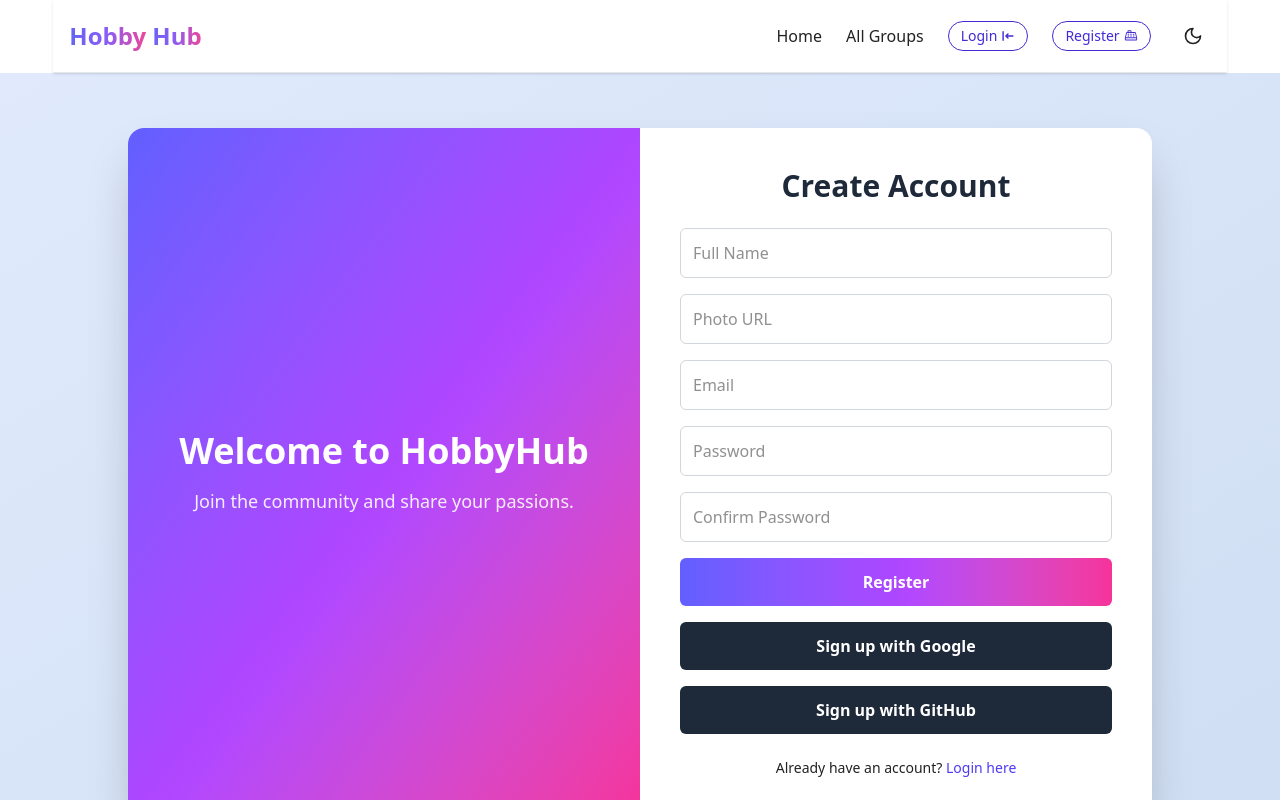
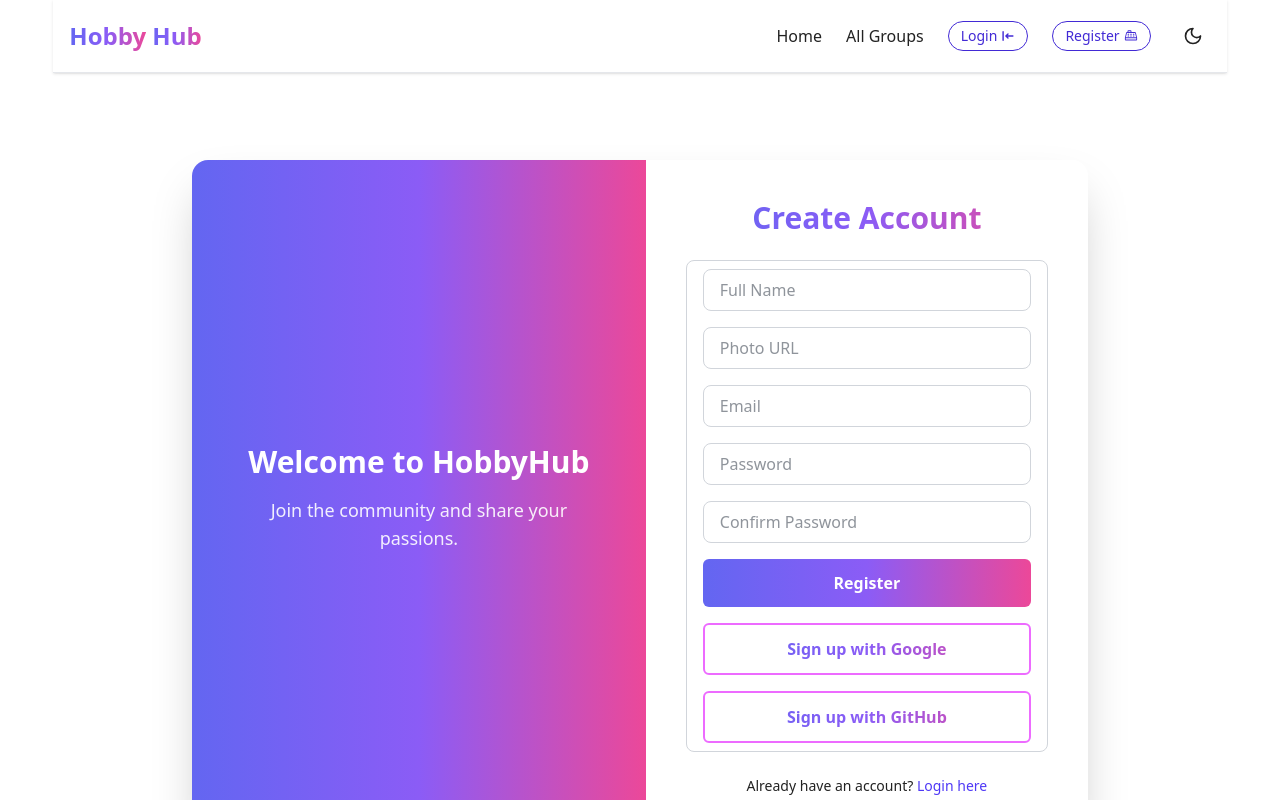
Before and after one commit to tanziamourin/hobby-hub-client-side, a React (Vite) app: page /register in a window 1280 px wide. Shown: the top 800 px of the page. Built offline with nearby package versions, Linux system fonts and the light colour scheme; no server answers.

Commit message:
register page done

```diff
--- a/src/index.css
+++ b/src/index.css
@@ -2,12 +2,15 @@
 @import "tailwindcss";
 @plugin "daisyui";
 
+/* theme color  */
+:root{
+  background-color: var(--bg-base);
+
+  color: var(--text-base);
+  transition: background-color 0.3s ease, color 0.3s ease;
+}
 
 
-.background{
-  background: linear-gradient(to right, #6366f1, #8b5cf6, #ec4899) !important;
-
-}
 
   .light {
   --primary: #6366f1;
@@ -18,8 +21,6 @@
 }
 
 
-
-
 .dark {
   --primary: #6366f1;
   --secondary: #8b5cf6;
@@ -28,9 +29,28 @@
   --text-base: #f5f5f5;
 }
 
+/* for background color  */
+.background{
+  background: linear-gradient(to right, #6366f1, #8b5cf6, #ec4899) !important;
+
+}
+
+/* for text color  */
+.text {
+  background: linear-gradient(to right, #6366f1, #8b5cf6, #ec4899);
+  -webkit-background-clip: text;
+  -webkit-text-fill-color: transparent;
+}
 
 
-/* Custom active link styles */
+/* Hover gradient background for buttons */
+.hover\:gradient-hover:hover {
+  background: linear-gradient(to right, #6366f1, #8b5cf6, #ec4899) !important;
+  color: white !important;
+  border-color: transparent !important;
+  transition: all 0.3s ease;
+}
+/* Custom active  styles */
 .active-link {
   font-weight: 600;
   position: relative;
@@ -57,33 +77,29 @@
   -webkit-text-fill-color: transparent;
 }
 
-.text {
-  background: linear-gradient(to right, #6366f1, #8b5cf6, #ec4899);
-  -webkit-background-clip: text;
-  -webkit-text-fill-color: transparent;
-}
-.custom-input:focus {
+/* input color  */
 
-  box-shadow: 0 0 0 2px rgba(99, 102, 241, 0.5); /* focus:ring-indigo-400 */
-}
-
-/* 🌙 Dark Mode Support (requires `dark` class on <html> or <body>) */
-.dark .custom-input {
-  border-color: #4b5563; /* dark:border-gray-600 */
-  background-color: #1f2937; /* dark:bg-gray-800 */
-  color: #f3f4f6; /* dark:text-gray-100 */
-}
 .custom-input {
   width: 100%;
-  padding: 0.5rem 1rem; /* px-4 py-2 */
-  border-radius: 0.5rem; /* rounded-lg */
-  border: 1px solid #d1d5db; /* border-gray-300 */
-  background-color: #ffffff; /* bg-white */
-  color: #1f2937; /* text-gray-800 */
+  padding: 0.5rem 1rem;
+  border-radius: 0.5rem;
+  border: 1px solid #d1d5db;
+  background-color: #ffffff;
+  color: #1f2937;
   outline: none;
   transition: all 0.3s ease;
 }
-@keyframes slideIn {
+
+.custom-input:focus {
+
+  box-shadow: 0 0 0 2px rgba(99, 102, 241, 0.5);
+}
+.dark .custom-input {
+  border-color: #4b5563;
+  background-color: #1f2937;
+  color: #f3f4f6;
+}
+/* @keyframes slideIn {
   0% {
     width: 0;
     opacity: 0;
@@ -92,27 +108,4 @@
     width: 100%;
     opacity: 1;
   }
-}
-
-/* Hover gradient background for buttons */
-.hover\:gradient-hover:hover {
-  background: linear-gradient(to right, #6366f1, #8b5cf6, #ec4899) !important;
-  color: white !important;
-  border-color: transparent !important;
-  transition: all 0.3s ease;
-}
-
-
-
-
-
-
-
-
-
-:root{
-  background-color: var(--bg-base);
-
-  color: var(--text-base);
-  transition: background-color 0.3s ease, color 0.3s ease;
-}
+} */
--- a/src/pages/Login.jsx
+++ b/src/pages/Login.jsx
@@ -42,7 +42,7 @@ const Login = () => {
   }, []);
 
   return (
-    <section className="flex justify-center items-center min-h-[80vh] px-4 bg-gradient-to-br ">
+    <section className="flex justify-center items-center min-h-[80vh] px-4 my-10 bg-gradient-to-br ">
       <div className="shadow-xl rounded-3xl overflow-hidden max-w-4xl w-full flex flex-col md:flex-row bg-white">
         {/* Left Side */}
         <div className="hidden md:flex flex-col justify-center items-center w-1/2 bg-gradient-to-br from-indigo-500 via-purple-500 to-pink-500 text-white p-8">
@@ -54,7 +54,7 @@ const Login = () => {
 
         {/* Right Side - Login Form */}
         <div className="p-10 w-full md:w-1/2">
-          <h2 className="text-3xl font-extrabold text-center mb-6 text-transparent bg-clip-text bg-gradient-to-r from-indigo-500 via-purple-500 to-pink-500">
+          <h2 className="text-3xl font-extrabold text-center mb-6 text-transparent text">
             Welcome Back
           </h2>
           <form onSubmit={handleLogin} className="space-y-5 custom-input">
--- a/src/pages/Register.jsx
+++ b/src/pages/Register.jsx
@@ -62,28 +62,28 @@ const Register = () => {
   }, []);
 
   return (
-    <section className="min-h-screen flex items-center justify-center px-4 bg-gradient-to-br from-[#e0eafc] to-[#cfdef3]">
-      <div className="bg-white shadow-2xl rounded-2xl overflow-hidden w-full max-w-5xl flex flex-col md:flex-row">
+    <section className="  my-10 min-h-[calc(100vh-30px)] flex items-center justify-center px-4 ">
+      <div className="   shadow-2xl dark:shadow-2xl  rounded-2xl overflow-hidden w-full max-w-4xl flex flex-col md:flex-row">
         {/* Left Side (Design/Brand) */}
-        <div className="hidden md:flex md:w-1/2 bg-gradient-to-br from-indigo-500 via-purple-500 to-pink-500 text-white items-center justify-center p-10">
+        <div className="hidden md:flex background  text-white  items-center justify-center p-10">
           <div className="text-center space-y-4">
-            <h2 className="text-4xl font-bold">Welcome to HobbyHub</h2>
+            <h2 className="text-3xl font-bold">Welcome to HobbyHub</h2>
             <p className="text-lg opacity-90">Join the community and share your passions.</p>
           </div>
         </div>
 
         {/* Right Side (Form) */}
-        <div className="w-full md:w-1/2 p-10">
-          <h2 className="text-3xl font-bold text-center mb-6 text-gray-800">
+        <div className="w-full md:w-1/2 bg-white p-10 rounded-r-2xl">
+          <h2 className="text-3xl font-bold text-center mb-6 text ">
             Create Account
           </h2>
-          <form onSubmit={handleRegister} className="space-y-4">
+          <form onSubmit={handleRegister} className="space-y-4 custom-input">
             <input
               type="text"
               name="name"
               placeholder="Full Name"
               onChange={handleChange}
-              className="w-full p-3 border border-gray-300 rounded-md focus:outline-none focus:ring-2 focus:ring-indigo-400"
+              className="custom-input"
               required
             />
             <input
@@ -91,14 +91,14 @@ const Register = () => {
               name="photo"
               placeholder="Photo URL"
               onChange={handleChange}
-              className="w-full p-3 border border-gray-300 rounded-md focus:outline-none focus:ring-2 focus:ring-indigo-400"
+             className="custom-input"
             />
             <input
               type="email"
               name="email"
               placeholder="Email"
               onChange={handleChange}
-              className="w-full p-3 border border-gray-300 rounded-md focus:outline-none focus:ring-2 focus:ring-indigo-400"
+              className="custom-input"
               required
             />
             <input
@@ -106,7 +106,7 @@ const Register = () => {
               name="password"
               placeholder="Password"
               onChange={handleChange}
-              className="w-full p-3 border border-gray-300 rounded-md focus:outline-none focus:ring-2 focus:ring-indigo-400"
+              className="custom-input"
               required
             />
             <input
@@ -114,26 +114,26 @@ const Register = () => {
               name="confirm"
               placeholder="Confirm Password"
               onChange={handleChange}
-              className="w-full p-3 border border-gray-300 rounded-md focus:outline-none focus:ring-2 focus:ring-indigo-400"
+             className="custom-input"
               required
             />
             <button
               type="submit"
-              className="w-full bg-gradient-to-r from-indigo-500 via-purple-500 to-pink-500 hover:opacity-90 text-white py-3 rounded-md font-semibold transition"
+              className="w-full background text-white py-3 rounded-md font-semibold transition"
             >
               Register
             </button>
             <button
               type="button"
               onClick={handleGoogle}
-              className="w-full bg-gray-800 hover:bg-gray-900 text-white py-3 rounded-md transition font-semibold"
+              className="w-full text border-fuchsia-400 border-2  py-3 rounded-md transition font-semibold"
             >
               Sign up with Google
             </button>
                         <button
               type="button"
               onClick={handleGitHub}
-              className="w-full bg-gray-800 hover:bg-gray-900 text-white py-3 rounded-md transition font-semibold"
+              className="w-full text border-fuchsia-400 border-2  py-3 rounded-md transition font-semibold"
             >
               Sign up with GitHub
             </button>
```
